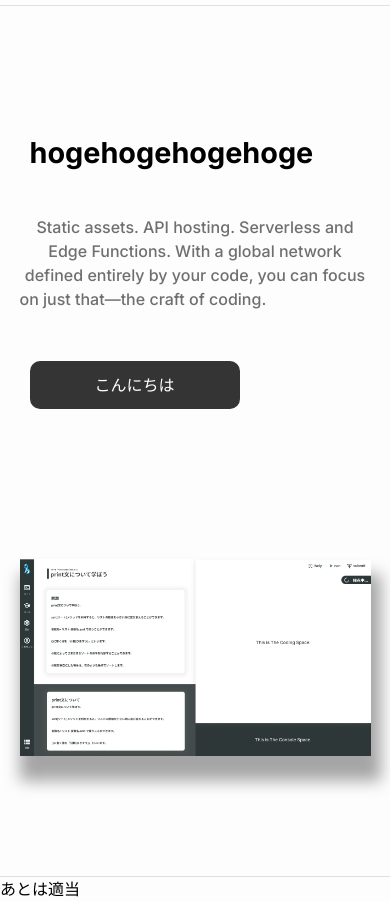
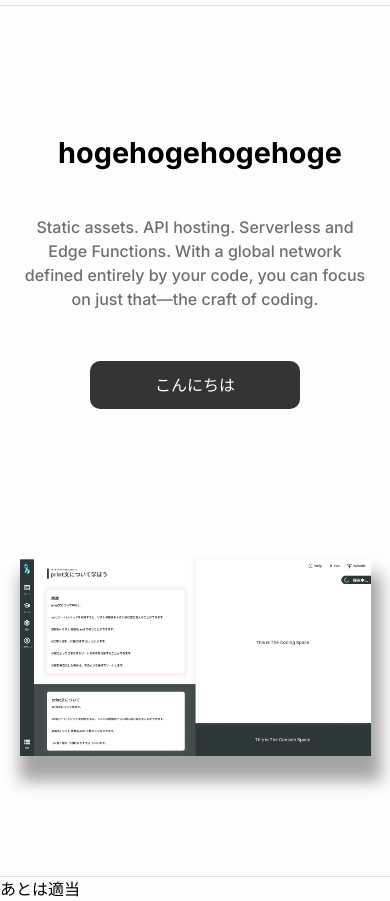
Before and after one commit to conea0/site, a Next.js app: page /# in a window 390 px wide. Shown: the part 2580-3481 px from the top of the page. Built offline with nearby package versions, Linux system fonts and the light colour scheme.

Commit message:
レスポンシブでtextを中央よせ

```diff
--- a/src/components/common/text/text.module.scss
+++ b/src/components/common/text/text.module.scss
@@ -62,4 +62,11 @@
 .halfContainer {
   justify-content: flex-start;
   align-items: flex-start;
+  @media screen and (max-width: 780px) {
+    justify-content: center;
+    align-items: center;
+    p {
+      text-align-last: center;
+    }
+  }
 }
```
